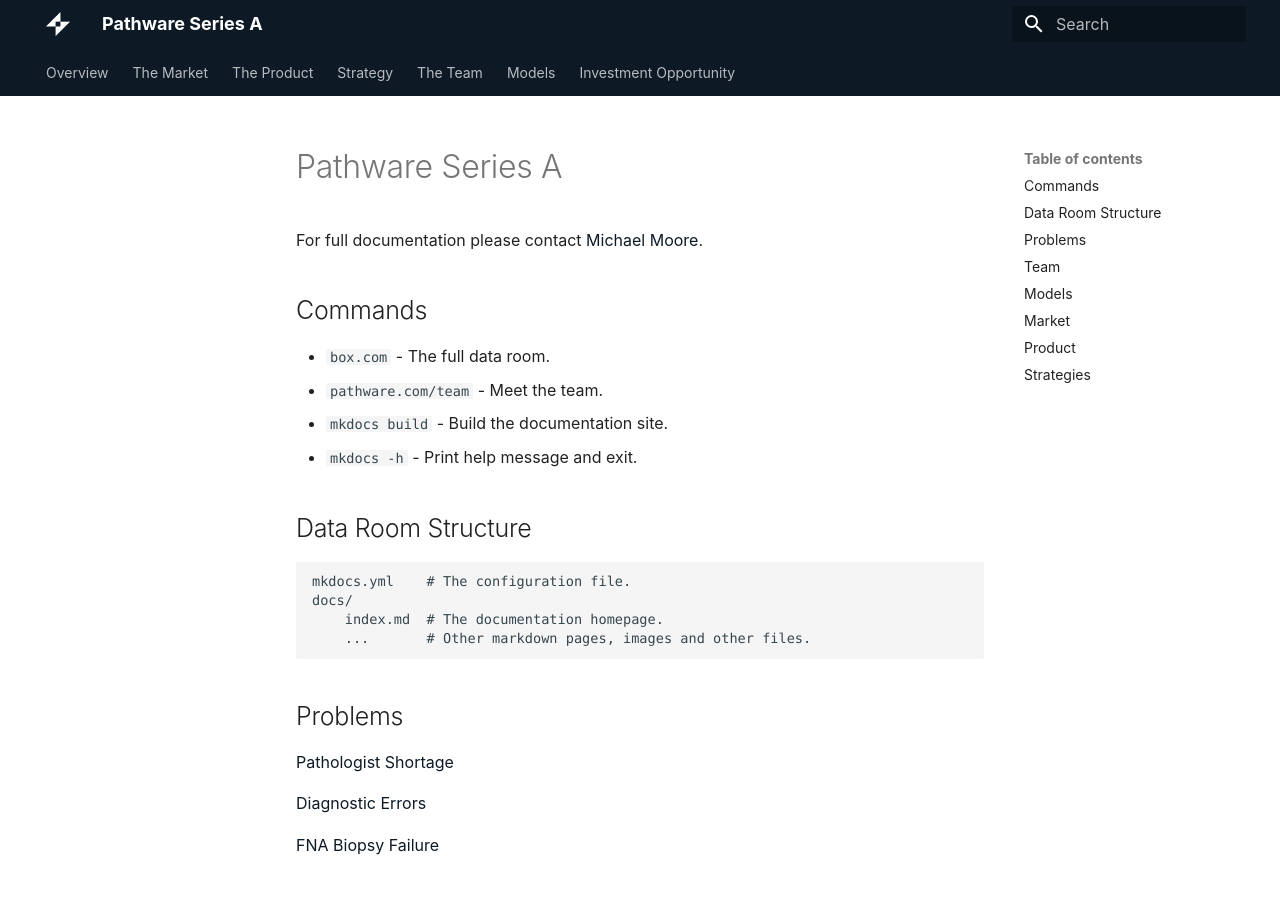
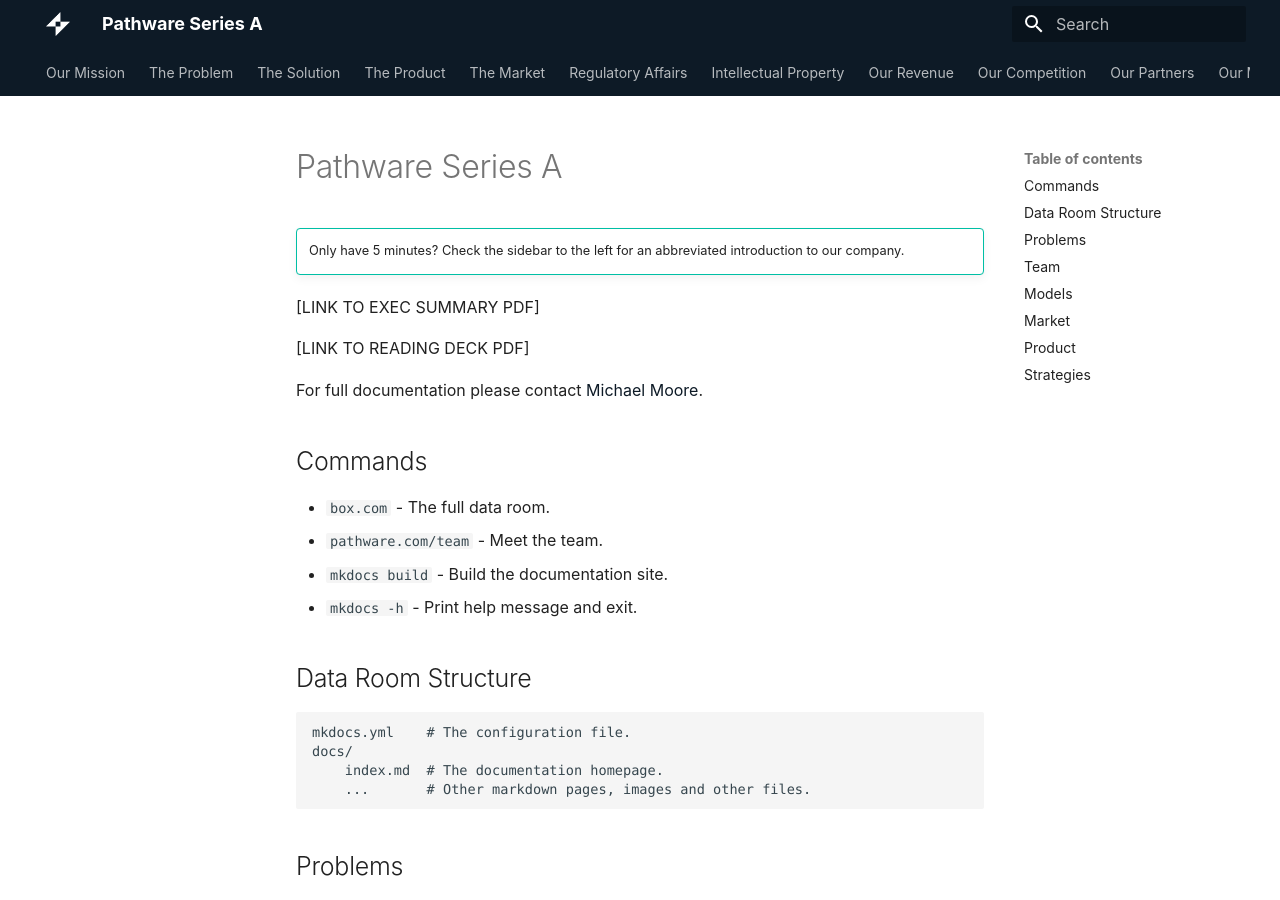
Before and after one commit to jaronnix/jaronnix.github.io, an MkDocs documentation site: the page built from docs/index.md, in a window 1280 px wide and 900 px high. Built offline with MkDocs 1.6.1 and Material for MkDocs 9.7.7, drawn with Linux system fonts in a browser that asks for light colours; some web fonts are replaced.

Commit message:
Added Executive Summary

```diff
--- a/docs/index.md
+++ b/docs/index.md
@@ -1,4 +1,11 @@
 # Pathware Series A
+
+!!! tip ""
+    Only have 5 minutes? Check the sidebar to the left for an abbreviated introduction to our company.
+
+[LINK TO EXEC SUMMARY PDF]
+
+[LINK TO READING DECK PDF]
 
 For full documentation please contact [Michael Moore](mailto:michael@pathware.com).
 
--- a/mkdocs.yml
+++ b/mkdocs.yml
@@ -42,10 +42,26 @@
   - pymdownx.caret
   - pymdownx.mark
   - pymdownx.tilde
+  # Enables Emojis and Icons
+  - pymdownx.emoji:
+      emoji_index: !!python/name:materialx.emoji.twemoji
+      emoji_generator: !!python/name:materialx.emoji.to_svg
 
 nav:
   # Executive Summary (Home)
-  - Overview: ./pages/overview/executive_summary.md
+  - Our Mission: ./pages/overview/mission.md
+  - The Problem: ./pages/overview/problem.md
+  - The Solution: ./pages/overview/solution.md
+  - The Product: ./pages/overview/product.md
+  - The Market: ./pages/overview/market.md
+  - Regulatory Affairs: ./pages/overview/regulatory.md
+  - Intellectual Property: ./pages/overview/patent.md
+  - Our Revenue: ./pages/overview/revenue.md
+  - Our Competition: ./pages/overview/competition.md
+  - Our Partners: ./pages/overview/partners.md
+  - Our Management: ./pages/overview/leadership.md
+  - Future Development: ./pages/overview/roadmap.md
+  - Ask & Use of Funds: ./pages/overview/investment.md
 
   # Market Tab
   - The Market:
```
Also changed, not shown: README.md (+4 -0 lines), docs/pages/overview/competition.md (added, +3 -0 lines), docs/pages/overview/investment.md (added, +3 -0 lines), docs/pages/overview/leadership.md (added, +25 -0 lines), docs/pages/overview/market.md (added, +11 -0 lines), docs/pages/overview/mission.md (renamed from docs/pages/overview/executive_summary.md, +0 -11 lines), docs/pages/overview/partners.md (added, +9 -0 lines), docs/pages/overview/patent.md (added, +3 -0 lines), docs/pages/overview/problem.md (added, +1 -0 lines), docs/pages/overview/product.md (added, +5 -0 lines), docs/pages/overview/regulatory.md (added, +5 -0 lines), docs/pages/overview/revenue.md (added, +3 -0 lines), docs/pages/overview/roadmap.md (added, +3 -0 lines), docs/pages/overview/solution.md (added, +3 -0 lines).
